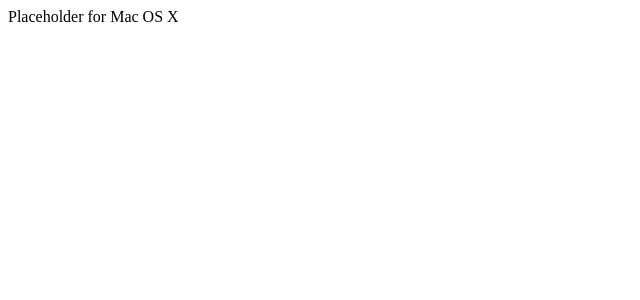
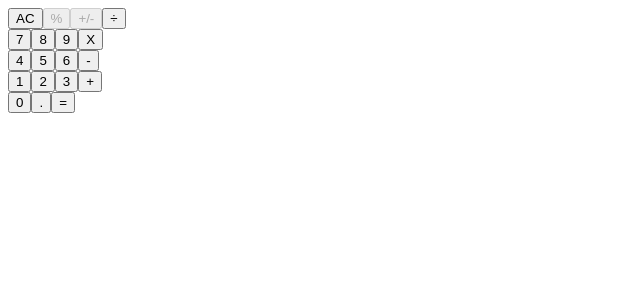
Before and after one commit to Rajat2809/Calculator, a React (Create React App) app: page / in a window 1280 px wide. Shown: the top 300 px of the page, without its empty margins (0-640 px from the left). Built offline with nearby package versions, Linux system fonts and the light colour scheme.

Commit message:
Basic UI with keys no CSS

```diff
--- a/src/App.js
+++ b/src/App.js
@@ -3,7 +3,38 @@ import './App.css';
 function App() {
   return (
     <div className="App">
-      Placeholder for Mac OS X
+      <div className="container">
+        <div className="input"></div>
+        <div className="row first-row">
+          <button className="btn btn-grey">AC</button>
+          <button className="btn btn-grey" disabled={true}>%</button>
+          <button className="btn btn-grey" disabled={true}>+/-</button>
+          <button className="btn btn-orange">÷</button>
+        </div>
+        <div className="row second-row">
+          <button className="btn btn-grey">7</button>
+          <button className="btn btn-grey">8</button>
+          <button className="btn btn-grey">9</button>
+          <button className="btn btn-orange">X</button>
+        </div>
+        <div className="row third-row">
+          <button className="btn btn-grey">4</button>
+          <button className="btn btn-grey">5</button>
+          <button className="btn btn-grey">6</button>
+          <button className="btn btn-orange">-</button>
+        </div>
+        <div className="row fourth-row">
+          <button className="btn btn-grey">1</button>
+          <button className="btn btn-grey">2</button>
+          <button className="btn btn-grey">3</button>
+          <button className="btn btn-orange">+</button>
+        </div>
+        <div className="row fifth-row">
+          <button className="btn btn-grey">0</button>
+          <button className="btn btn-grey">.</button>
+          <button className="btn btn-grey">=</button>
+        </div>
+      </div>
     </div>
   );
 }
```
